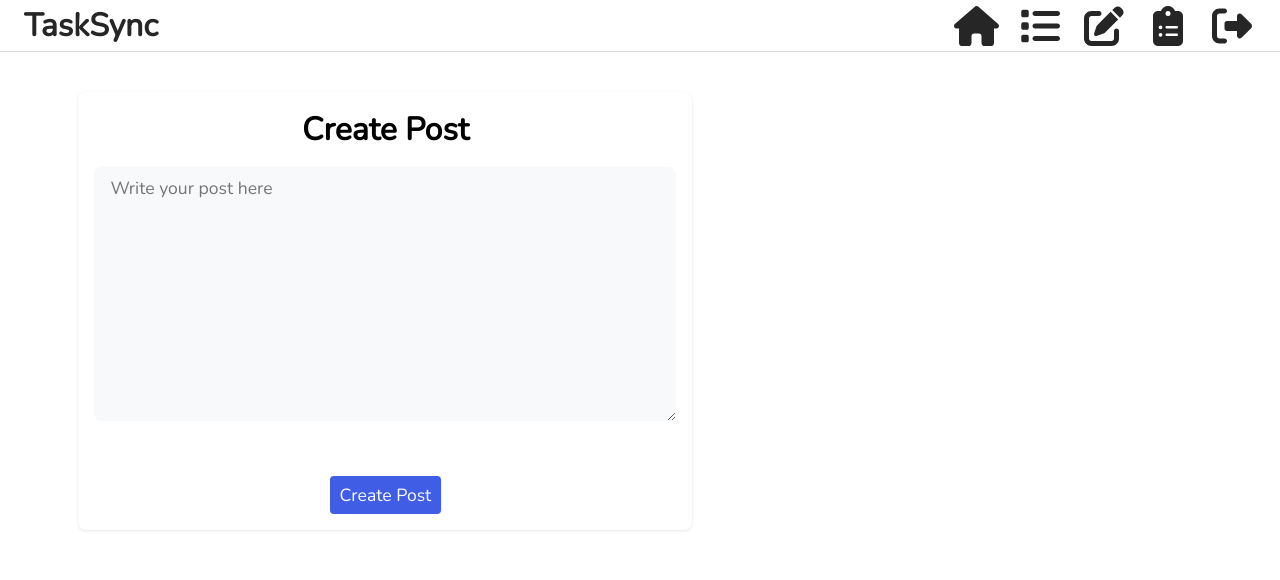
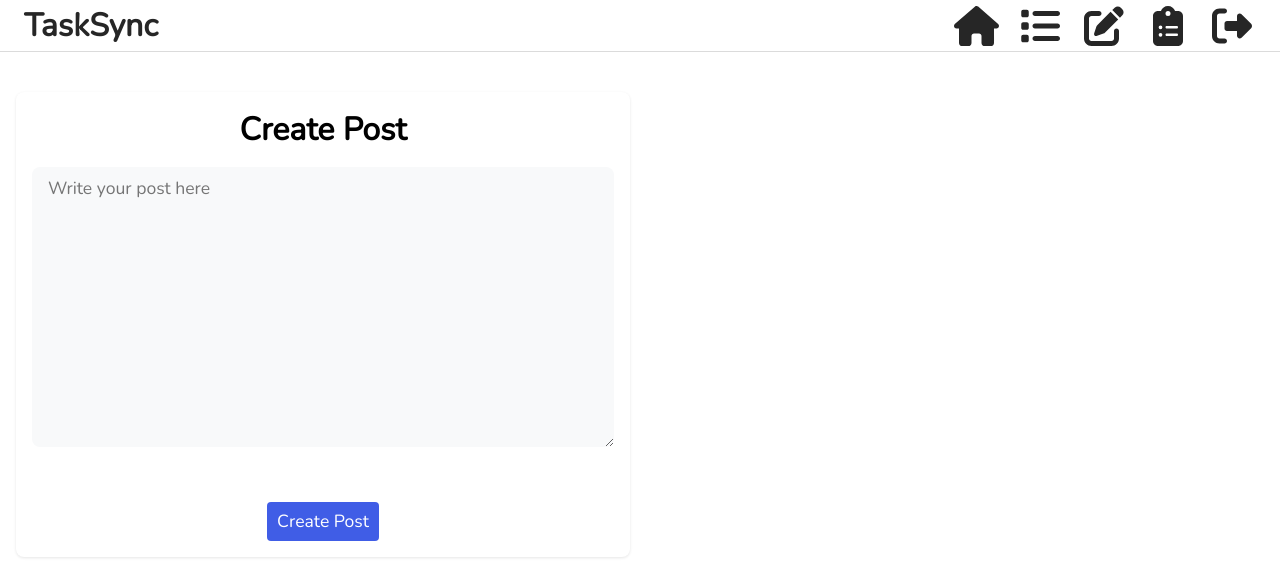
Before and after one commit to urssanjaysingh/TaskSync, a React (Create React App) app: page /dash/create-post in a window 1280 px wide. Shown: the top 580 px of the page. Built offline with nearby package versions, Linux system fonts and the light colour scheme; no server answers.

Commit message:
Deploy Finish

```diff
--- a/src/features/posts/CreatePostPage.js
+++ b/src/features/posts/CreatePostPage.js
@@ -43,7 +43,7 @@ const CreatePostPage = () => {
 
     return (
         <main className="dash__main">
-            <div className="create-post-form" style={{ width: "90%" }}>
+            <div className="create-post-form" style={{ width: "100%" }}>
                 <div className="form-container">
                     <h1 className="text-center" style={{ color: "black" }}>Create Post</h1>
                     <div className="mb-3">
@@ -52,7 +52,8 @@ const CreatePostPage = () => {
                             value={content}
                             onChange={(e) => setContent(e.target.value)}
                             placeholder="Write your post here"
-                            rows={9}
+                            rows={10}
+                            style={{ maxWidth: "100%" }}
                         />
                     </div>
                     {localSuccessMessage && (
```
